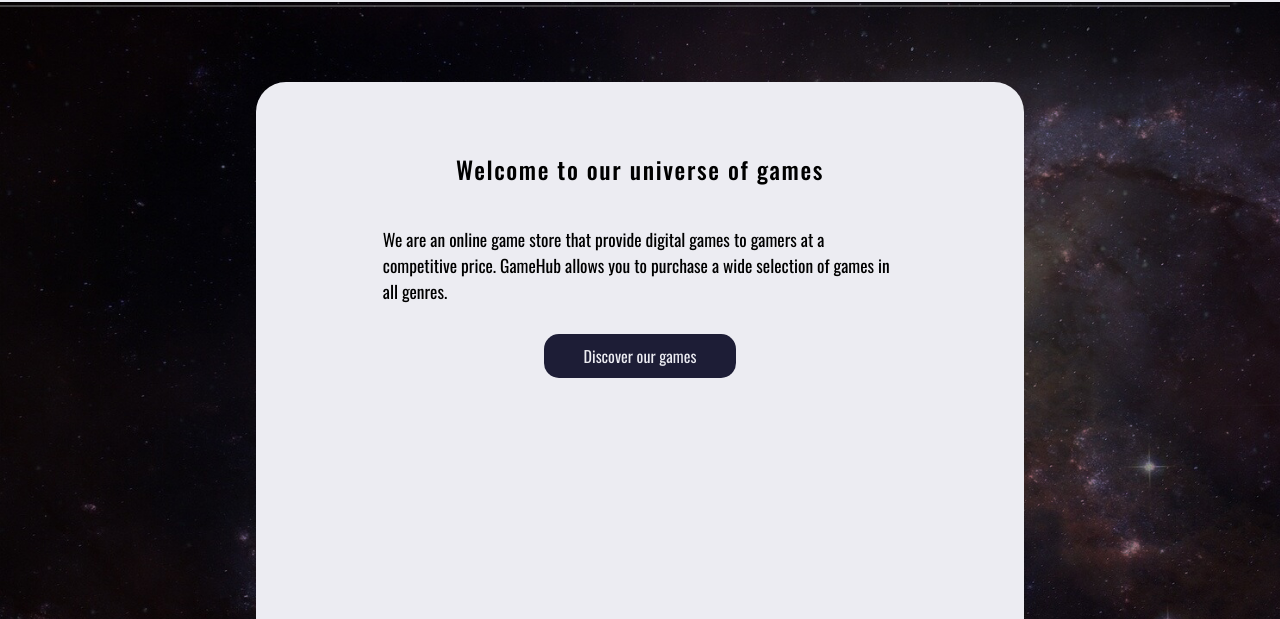
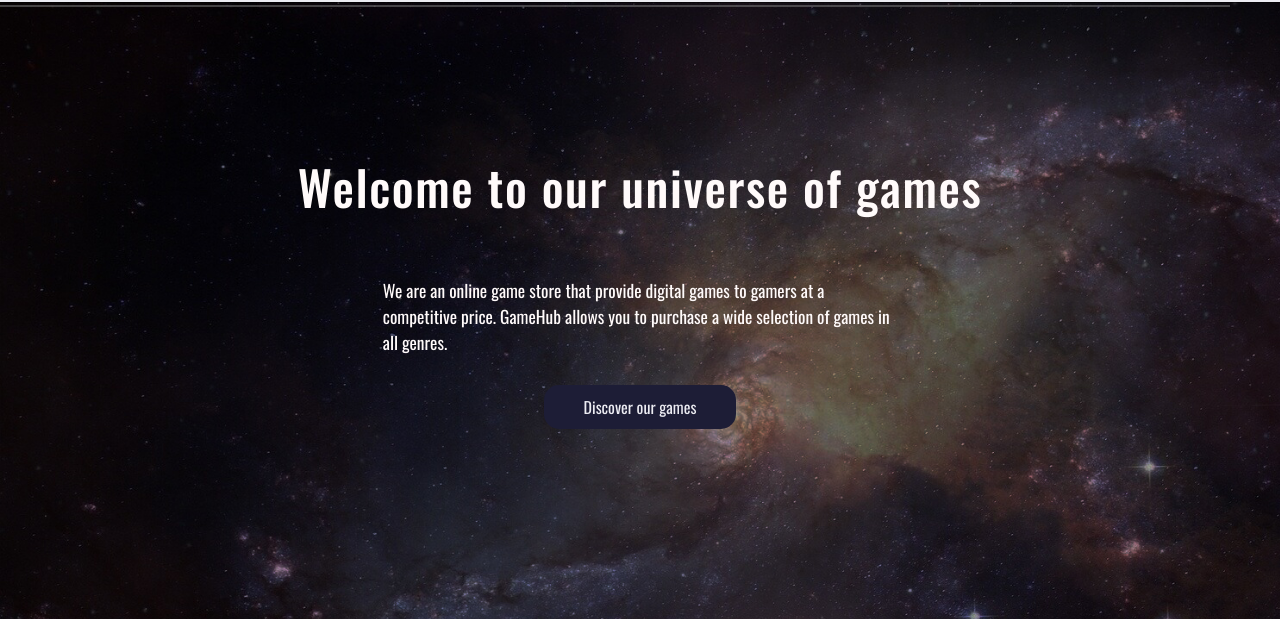
Before and after one commit to Glenn-2k/GamehubCAJS1--New, a plain HTML site: page index.html in a window 1280 px wide. Shown: the part 138-757 px from the top of the page. Drawn offline with nearby package versions, Linux system fonts and the light colour scheme; no server answers.

Commit message:
made some estethic changes to the landing page

```diff
--- a/css/styles.css
+++ b/css/styles.css
@@ -146,7 +146,7 @@ main {
 }
 
 .main-content {
-  background-color: #ececf2;
+  /* background-color: #ececf2; */
   width: 100vw;
   min-height: 50vh;
   margin-top: 80px;
@@ -161,7 +161,7 @@ main {
   }
 
   .main-content {
-    background-color: #ececf2;
+    /* background-color: #ececf2; */
     width: 60vw;
     min-height: 72vh;
     margin-left: 20%;
@@ -233,17 +233,19 @@ footer {
 
 .home-heading {
   text-decoration: none;
-  font-size: 1.2rem;
+  font-size: 1.3rem;
   font-family: oswald, Arial, Helvetica, sans-serif;
   font-weight: 500;
   letter-spacing: 0.1rem;
   margin-top: 8%;
+  color: snow;
 }
 
 .home-info {
   font-size: 0.95rem;
   font-weight: 400;
   margin: 0 50px 50px 50px;
+  color: snow;
 }
 
 .home-cta {
@@ -259,7 +261,7 @@ footer {
 
 /* Content - Home */
 
-/* Mobile view */
+/* desktop view */
 
 @media (min-width: 769px) {
   .main-content-elements {
@@ -267,7 +269,7 @@ footer {
   }
 
   .home-heading {
-    font-size: 1.5rem;
+    font-size: 3rem;
   }
 
   .home-info {
```
